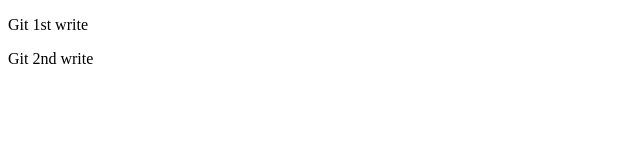
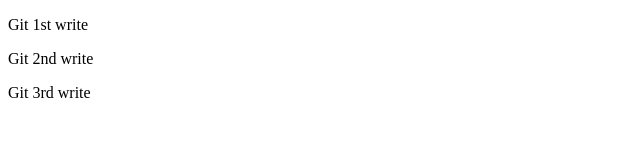
Before and after one commit to shatakshiai/Quiz-App, a plain HTML site: page index.html in a window 1280 px wide. Shown: the whole page, without its empty margins (0-640 px from the left). Drawn offline with Linux system fonts and the light colour scheme.

Commit message:
added 3rdline

```diff
--- a/index.html
+++ b/index.html
@@ -8,5 +8,6 @@
 <body>
     <p>Git 1st write</p>
     <p>Git 2nd write</p>
+    <p>Git 3rd write</p>
 </body>
 </html>
```
